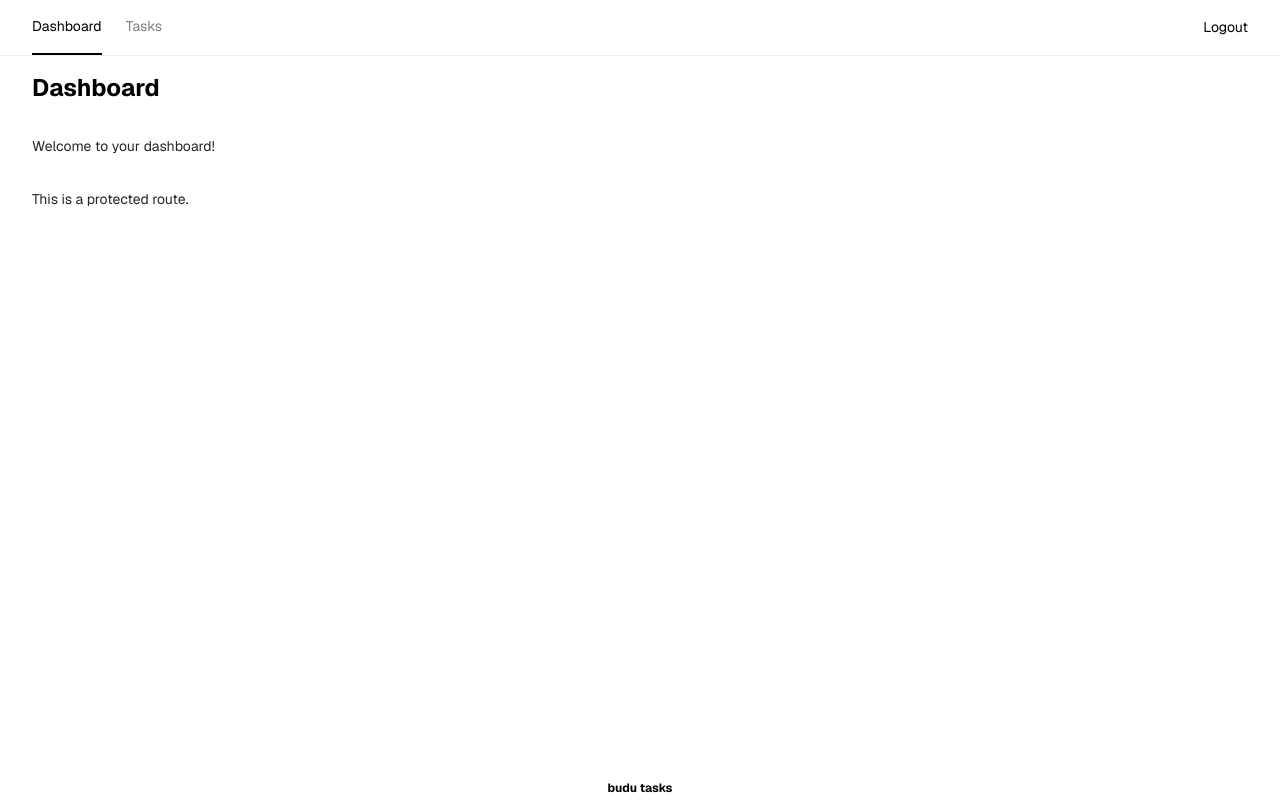
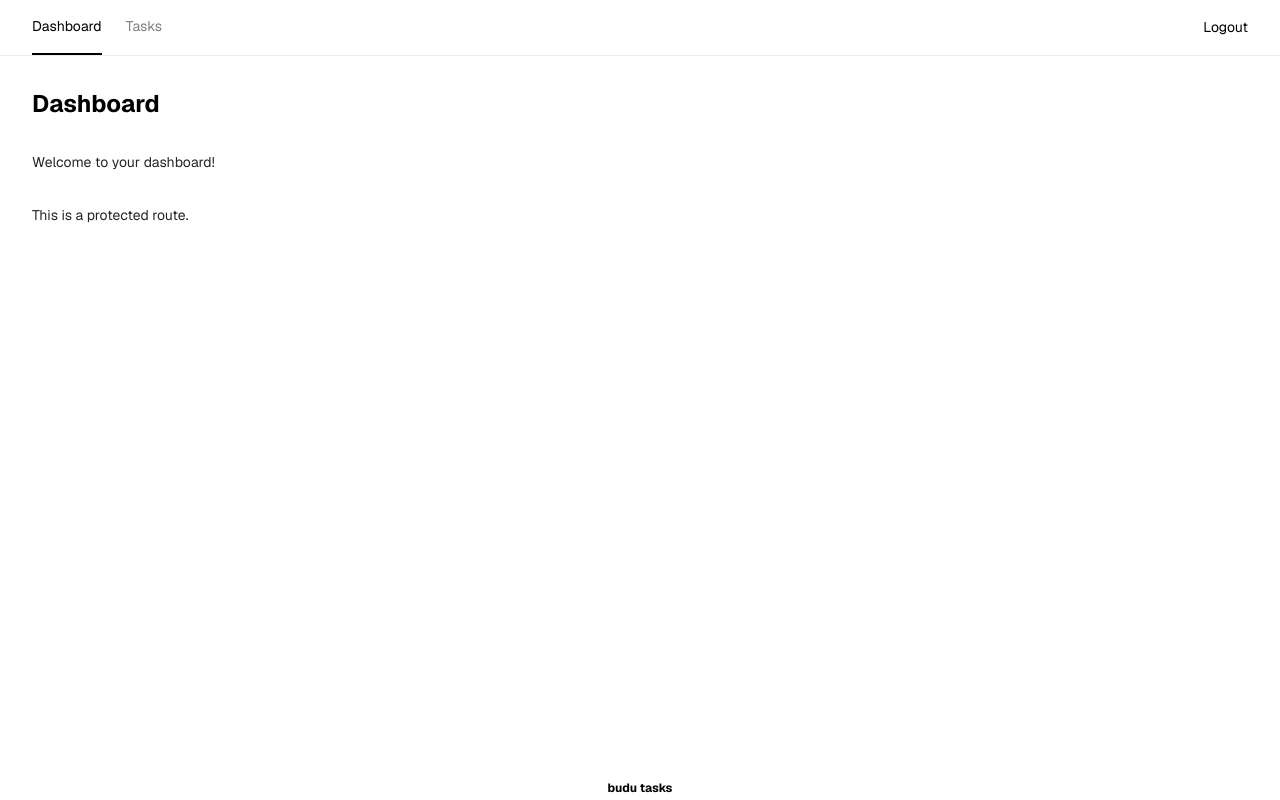
Before and after one commit to jorge93ruiz/budu-tasks, a Next.js app: page /dashboard in a window 1280 px wide. Built offline with nearby package versions, Linux system fonts and the light colour scheme; no server answers.

Commit message:
Correct padding.

```diff
--- a/app/(main)/layout.tsx
+++ b/app/(main)/layout.tsx
@@ -10,7 +10,7 @@ export default async function MainLayout({
     return (
         <div className="grid grid-rows-[auto_1fr_auto] min-h-dvh font-(family-name:--font-geist-sans)">
             <Header className="container mx-auto" />
-            <main className="py-4 px-4 sm:px-8 container mx-auto">{children}</main>
+            <main className="py-8 px-4 sm:px-8 container mx-auto">{children}</main>
             <Footer className="row-start-3 container mx-auto" />
         </div>
     );
```
